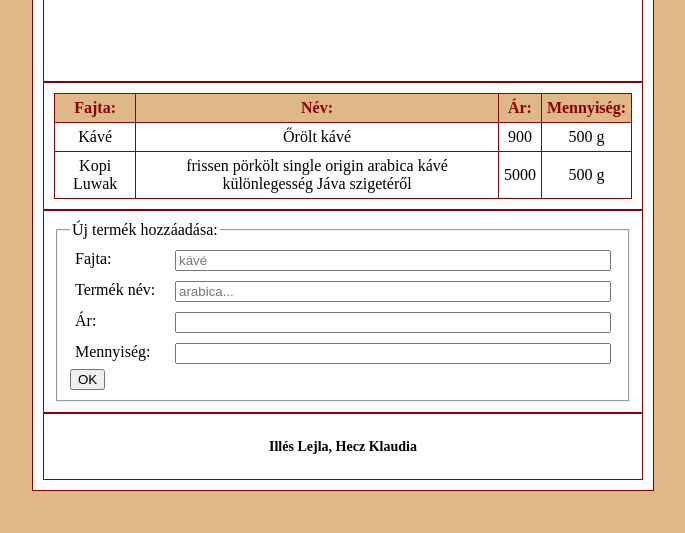
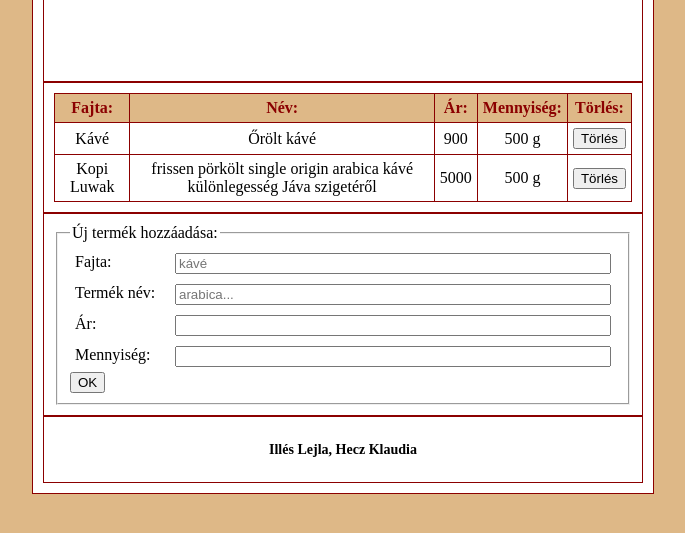
Before and after one commit to lejlailles/webaruhaz_hk_il, a plain HTML site: page public_html/index.html in a window 1280 px wide. Shown: the part 159-692 px from the top of the page, without its empty margins (297-982 px from the left). Drawn offline with nearby package versions, Linux system fonts and the light colour scheme.

Commit message:
6. próba

```diff
--- a/public_html/objJson.js
+++ b/public_html/objJson.js
@@ -1,5 +1,7 @@
 $(function () {
     kiir();
+    $("OK").click();
+
 });
 
 var szovegJSON = '[{"Fajta":"Kávé","Nev":"Őrölt kávé","Ar":900,"Mennyiseg":"500 g"},{"Fajta":"Kopi Luwak","Nev": "frissen pörkölt single origin arabica kávé különlegesség Jáva szigetéről", "Ar": 5000, "Mennyiseg": "500 g"}]';
@@ -7,18 +9,33 @@ var szovegbolObjektum = JSON.parse(szovegJSON);
 
 console.log(szovegbolObjektum);
 
+
+
+
+
 function kiir() {
 
     $("#elso").append("<table>");
-    $("#elso table").append("<tr><th>Fajta:</th><th>Név:</th><th>Ár:</th><th>Mennyiség:</th></tr>");
+    $("#elso table").append("<tr><th>Fajta:</th><th>Név:</th><th>Ár:</th><th>Mennyiség:</th><th>Törlés:</th></tr>");
     var i = 1;
     for (var index in szovegbolObjektum) {
         $("#elso table").append("<tr>");
+
         console.log(szovegbolObjektum[index]);
         for (var item in szovegbolObjektum[index]) {
             $("#elso table tr").eq(i).append("<td>" + szovegbolObjektum[index][item] + "</td>");
 
+
+
         }
         i++;
     }
+    var tr = $('#elso table tr');
+    var td = '<td><button>Törlés</button></td>';
+    tr.each(function () {
+        $(td).insertAfter($(this).find('td').eq(3));
+
+    });
+
+
 }
```
Also changed, not shown: public_html/stilus.css (+4 -4 lines).
